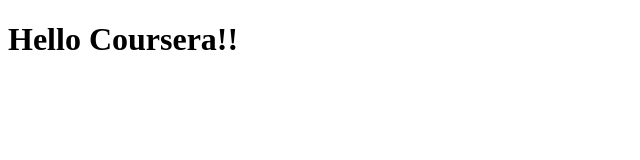
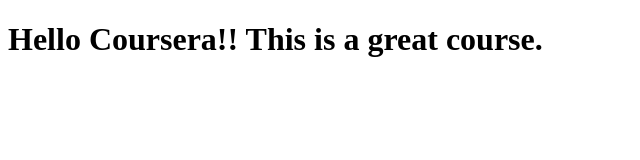
Before and after one commit to namratha86/coursera-test, a plain HTML site: page site/index.html in a window 1280 px wide. Shown: the whole page, without its empty margins (0-640 px from the left). Drawn offline with Linux system fonts and the light colour scheme.

Commit message:
Small addition to the content

```diff
--- a/site/index.html
+++ b/site/index.html
@@ -4,6 +4,6 @@
 	<title>Hello Coursera</title>
 </head>
 <body>
-<h1>Hello Coursera!!</h1>
+<h1>Hello Coursera!! This is a great course.</h1>
 </body>
 </html>
```
